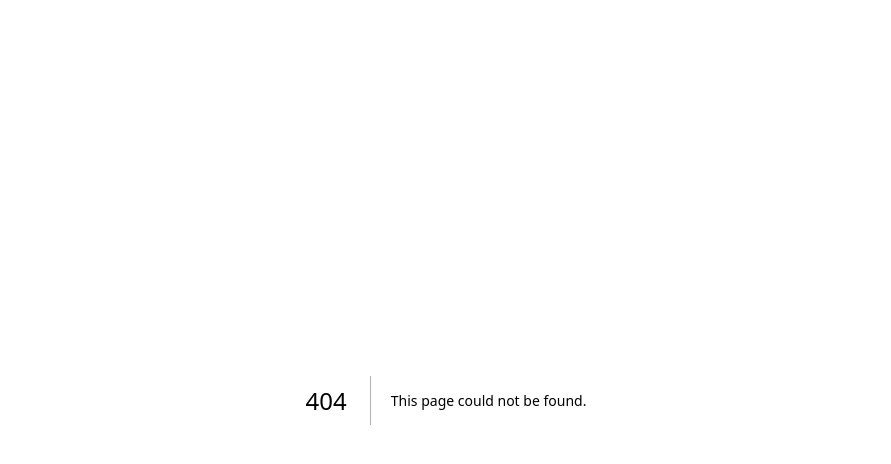
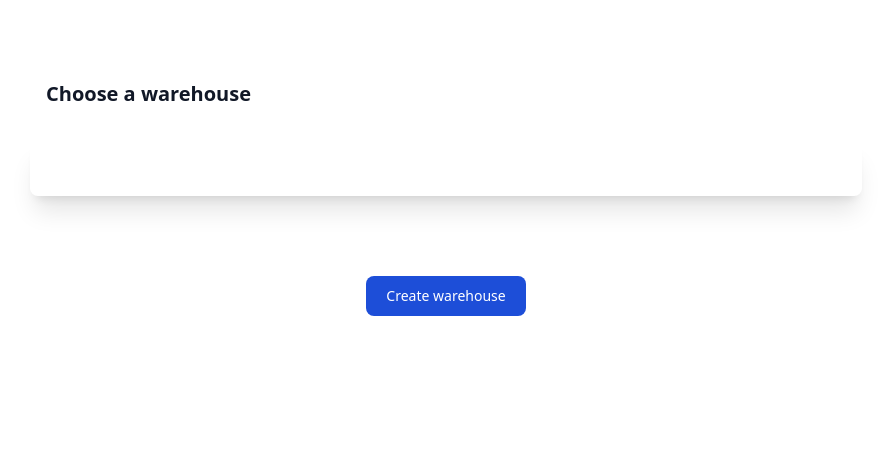
Before and after one commit to imPBH/StockManager, a Next.js app in the folder app/web/: page /warehouses in a window 1280 px wide. Before the commit this address had no page. Shown: the top 464 px of the page, without its empty margins (194-1085 px from the left). Built offline with nearby package versions, Linux system fonts and the light colour scheme.

Commit message:
feat(web): warehouse page

```diff
--- /dev/null
+++ b/app/web/src/pages/warehouses/index.js
@@ -0,0 +1,96 @@
+import WarehouseCard from "@/components/warehouse/WarehouseCard";
+import CreateWarehouse from "@/components/modal/CreateForm";
+import { useState, useEffect } from "react";
+import { useRouter } from "next/router";
+
+export default function Warehouses() {
+  const router = useRouter();
+  const { idCompany } = router.query;
+  const [warehouses, setWarehouses] = useState([]);
+
+  useEffect(() => {
+    if (idCompany) {
+      fetch(
+        `http://stockmanager.alexisprovo.fr/api/warehouses/get?companyId=${idCompany}`,
+        {
+          credentials: "include",
+          headers: {
+            "Content-Type": "application/json",
+          },
+        }
+      )
+        .then((response) => response.json())
+        .then((data) => {
+          const mappedWarehouses = data.map((warehouse) => ({
+            id: warehouse.id,
+            name: warehouse.name,
+            logo: "https://static.vecteezy.com/system/resources/thumbnails/002/387/736/small/warehouse-icon-free-vector.jpg",
+          }));
+          setWarehouses(mappedWarehouses);
+        });
+    }
+  }, [idCompany]);
+
+  const WarehousesCard = () => {
+    const warehousesCard = warehouses.map((warehouse) => (
+      <WarehouseCard warehouse={warehouse}></WarehouseCard>
+    ));
+    return warehousesCard;
+  };
+
+  function handleSubmit(form) {
+    console.log(form)
+    fetch("http://stockmanager.alexisprovo.fr/api/warehouses/create", {
+      method: "POST",
+      credentials: "include",
+      headers: {
+        "Content-Type": "application/json",
+      },
+      body: JSON.stringify({ name: form.name, id_company: idCompany }),
+    })
+      .then((response) => {
+        if (response.ok) {
+          return response.json();
+        } else {
+          throw new Error("Error while adding new warehouse");
+        }
+      })
+      .then((data) => {
+        const newWarehouse = {
+          id: data,
+          name: form.name,
+          logo: "https://static.vecteezy.com/system/resources/thumbnails/002/387/736/small/warehouse-icon-free-vector.jpg",
+        };
+        const nextWarehouses = warehouses.slice();
+        nextWarehouses.push(newWarehouse);
+        setWarehouses(nextWarehouses);
+      })
+      .catch((error) => {
+        console.error(error);
+      });
+  }
+
+  return (
+    <>
+      <div className="bg-white pt-12 pr-0 pb-12 pl-0 mt-0 mr-auto mb-0 ml-auto sm:py-16 lg:py-20">
+        <div className="pt-0 pr-4 pb-0 pl-4 mt-0 mr-auto mb-0 ml-auto max-w-7xl sm:px-6 lg:px-8">
+          <div className="pt-0 pr-4 pb-0 pl-4 mt-0 mr-auto mb-0 ml-auto max-w-4xl sm:px-6 lg:px-8">
+            <div className="pt-0 pr-4 pb-0 pl-4 mt-0 mr-auto mb-0 ml-auto sm:flex sm:items-center sm:justify-between">
+              <div>
+                <p className="text-xl font-bold text-gray-900">
+                  Choose a warehouse
+                </p>
+              </div>
+            </div>
+            <div className="shadow-xl mt-8 mr-0 mb-0 ml-0 pt-4 pr-10 pb-4 pl-10 flow-root rounded-lg sm:py-2">
+              <div className="pt--10 pr-0 pb-10 pl-0">
+                <WarehousesCard />
+              </div>
+            </div>
+          </div>
+        </div>
+      </div>
+      <CreateWarehouse creation="warehouse" onSubmit={handleSubmit} />
+    </>
+  );
+}
```
